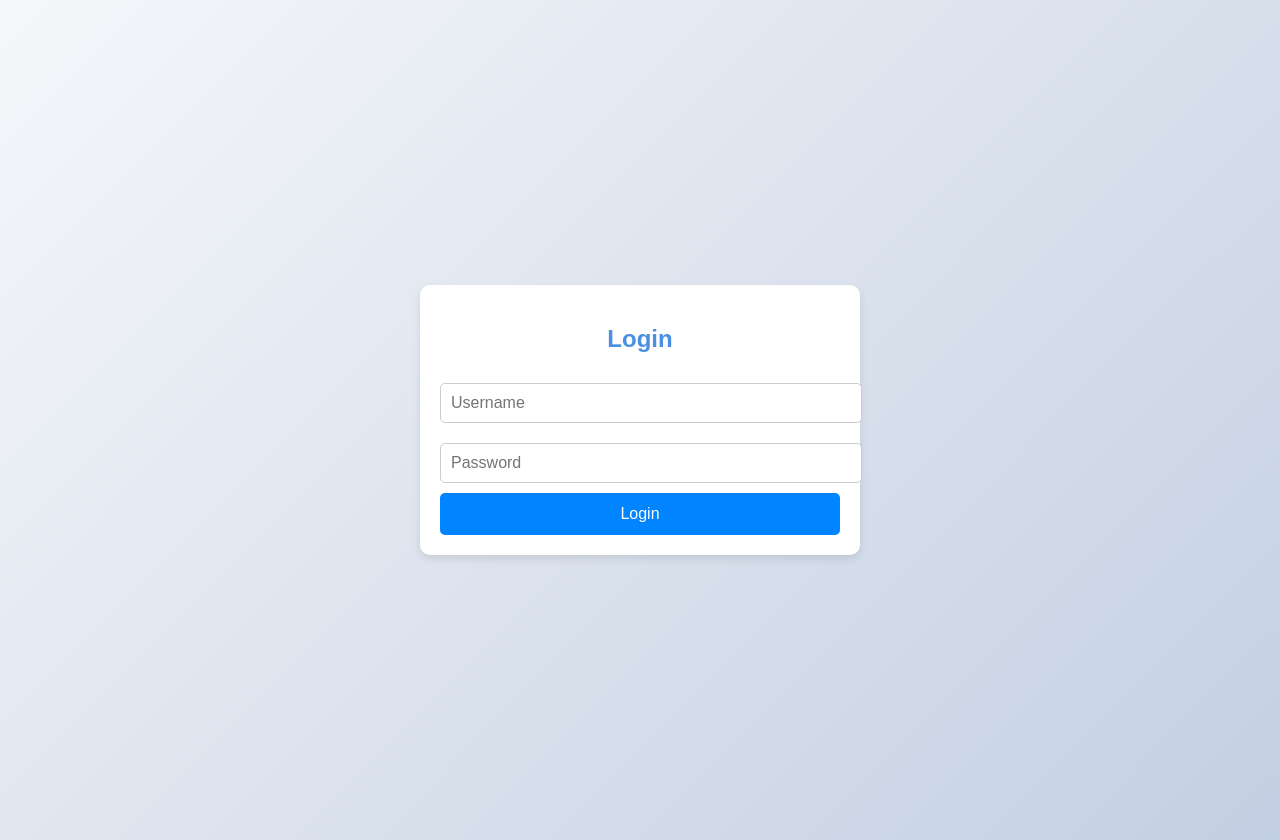
After one commit to tranpham9999/Text2Speech, a Flask app: page /login in a window 1280 px wide. The commit adds this page. Run offline with Flask 3, Linux system fonts and the light colour scheme; parts of the project's set-up code (start-up, migrations or seed data) failed here and were passed over.

Commit message:
add login

```diff
--- a/app.py
+++ b/app.py
@@ -1,9 +1,29 @@
 import os
-from flask import Flask, render_template, request, jsonify, send_file
+from flask import Flask, render_template, request, jsonify, send_file, redirect, url_for, session, flash
 import azure.cognitiveservices.speech as speechsdk
+from flask_login import LoginManager, UserMixin, login_user, login_required, logout_user, current_user
+from werkzeug.security import check_password_hash, generate_password_hash
 import tempfile
 
 app = Flask(__name__)
+app.secret_key = 'your_secret_key'
+
+# Flask-Login setup
+login_manager = LoginManager()
+login_manager.init_app(app)
+login_manager.login_view = 'login'
+
+# User model (for demonstration)
+class User(UserMixin):
+    def __init__(self, id, username, password_hash):
+        self.id = id
+        self.username = username
+        self.password_hash = password_hash
+
+# Hardcoded user (in a real app, use a database)
+users = {
+    '1': User('1', 'admin', generate_password_hash('password123'))  # Username: admin, Password: password123
+}
 
 # Azure Speech API credentials
 SPEECH_KEY = os.getenv('SPEECH_KEY')
@@ -16,11 +36,40 @@ OUTPUT_FORMAT = speechsdk.SpeechSynthesisOutputFormat.Audio16Khz32KBitRateMonoMp
 AUDIO_DIR = '/home/tranpham/WebAiText2Speech/audio_files'
 os.makedirs(AUDIO_DIR, exist_ok=True)
 
+@login_manager.user_loader
+def load_user(user_id):
+    return users.get(user_id)
+
+@app.route('/login', methods=['GET', 'POST'])
+def login():
+    if request.method == 'POST':
+        username = request.form['username']
+        password = request.form['password']
+
+        # Simple authentication check
+        user = next((u for u in users.values() if u.username == username), None)
+        if user and check_password_hash(user.password_hash, password):
+            login_user(user)
+            flash('Login successful!', 'success')
+            return redirect(url_for('home'))
+        else:
+            flash('Invalid credentials', 'danger')
+
+    return render_template('login.html')
+
+@app.route('/logout')
+@login_required
+def logout():
+    logout_user()
+    return redirect(url_for('login'))
+
 @app.route('/')
+@login_required
 def home():
     return render_template('index.html')
 
 @app.route('/synthesize', methods=['POST'])
+@login_required
 def synthesize():
     text = request.form['text']  # Get the text from the form
 
@@ -46,13 +95,15 @@ def synthesize():
         return jsonify({"status": "error", "message": str(e)})
 
     if result.reason == speechsdk.ResultReason.SynthesizingAudioCompleted:
-        return jsonify({"status": "success", "audio_url":f"/{audio_filename}"})  # Return URL to audio file
+        return jsonify({"status": "success", "audio_url": f"/audio/{audio_filename}"})  # Return URL to audio file
     else:
         print(f"Synthesis failed: {result.reason}")
         return jsonify({"status": "error", "message": result.reason})
 
 @app.route('/audio/<path:filename>', methods=['GET'])
+@login_required
 def play_audio(filename):
     return send_file(os.path.join(AUDIO_DIR, filename))
+
 if __name__ == '__main__':
     app.run(debug=True)
--- a/requirements.txt
+++ b/requirements.txt
@@ -1,3 +1,4 @@
 Flask==2.3.2
+flask-login==0.5.0
 azure-cognitiveservices-speech==1.40.0
 gunicorn==20.1.0
--- a/templates/index.html
+++ b/templates/index.html
@@ -175,7 +175,7 @@
         <div class="messages" id="messages"></div>
         <div class="typing-indicator" id="typing-indicator">Server is typing...</div>
         <form id="speech-form">
-            <input type="text" id="text" name="text" placeholder="Type your message..." required>
+            <input type="text" id="text" name="text" placeholder="Type your message..." required maxlength="150">
             <button type="submit">Send</button>
         </form>
     </div>
--- /dev/null
+++ b/templates/login.html
@@ -0,0 +1,84 @@
+<!DOCTYPE html>
+<html lang="en">
+<head>
+    <meta charset="UTF-8">
+    <meta name="viewport" content="width=device-width, initial-scale=1.0">
+    <title>Login</title>
+    <style>
+        body {
+            font-family: 'Arial', sans-serif;
+            background: linear-gradient(135deg, #f5f7fa, #c3cfe2);
+            margin: 0;
+            padding: 20px;
+            display: flex;
+            justify-content: center;
+            align-items: center;
+            height: 100vh;
+        }
+
+        .login-container {
+            background-color: white;
+            padding: 20px;
+            border-radius: 10px;
+            box-shadow: 0 4px 8px rgba(0, 0, 0, 0.1);
+            width: 100%;
+            max-width: 400px;
+            text-align: center;
+        }
+
+        h2 {
+            margin-bottom: 20px;
+            color: #4a90e2;
+        }
+
+        input {
+            width: 100%;
+            padding: 10px;
+            margin: 10px 0;
+            border: 1px solid #ccc;
+            border-radius: 5px;
+            font-size: 16px;
+        }
+
+        button {
+            width: 100%;
+            padding: 12px;
+            background-color: #0084ff;
+            color: white;
+            border: none;
+            border-radius: 5px;
+            cursor: pointer;
+            font-size: 16px;
+            transition: background-color 0.3s;
+        }
+
+        button:hover {
+            background-color: #0073e6;
+        }
+
+        .flash-message {
+            color: red;
+            margin-top: 10px;
+        }
+    </style>
+</head>
+<body>
+    <div class="login-container">
+        <h2>Login</h2>
+        <form method="POST" action="/login">
+            <input type="text" name="username" placeholder="Username" required>
+            <input type="password" name="password" placeholder="Password" required>
+            <button type="submit">Login</button>
+        </form>
+        {% with messages = get_flashed_messages(with_categories=true) %}
+          {% if messages %}
+            <div class="flash-message">
+              {% for category, message in messages %}
+                <p>{{ message }}</p>
+              {% endfor %}
+            </div>
+          {% endif %}
+        {% endwith %}
+    </div>
+</body>
+</html>
```
